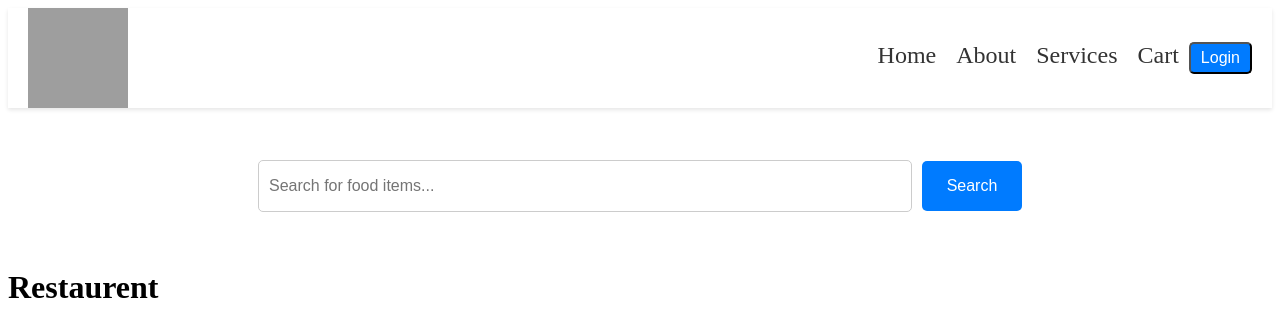
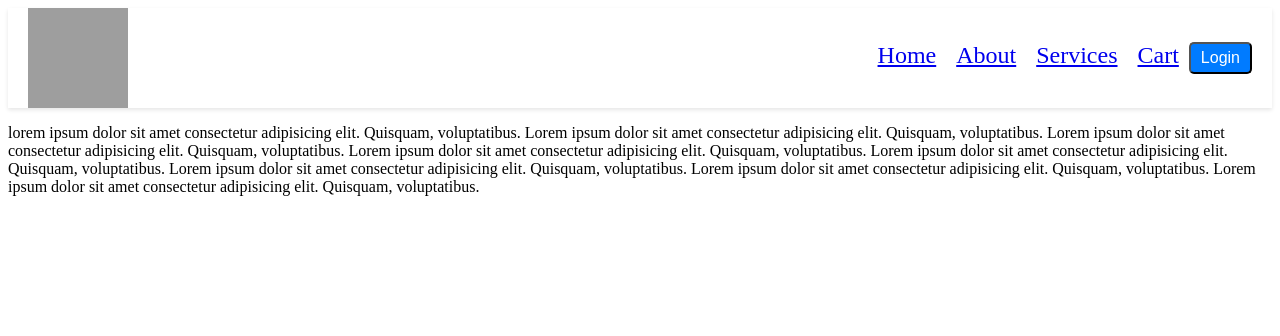
Before and after one commit to Vivekch05/Hunger, a React (Vite) app: page /about in a window 1280 px wide. Shown: the top 336 px of the page. Built offline with nearby package versions, Linux system fonts and the light colour scheme; no server answers; grey boxes are pictures that could not be loaded.

Commit message:
handled routing error component and shimmer ui

```diff
--- a/App.js
+++ b/App.js
@@ -1,18 +1,49 @@
 import React from 'react';
 import ReactDOM from 'react-dom/client';
-import Logo from './src/Components/Header/Logo';
-import Navigation from './src/Components/Header/Navigation';
 import Body from './src/Components/Body';
 import Header from './src/Components/Header';
+import About from './src/Components/Header/Navigation/About';
+import Services from './src/Components/Header/Navigation/Services';
+import Cart from './src/Components/Header/Navigation/Cart';
+import Home from './src/Components/Header/Navigation/Home';
+import { createBrowserRouter, Outlet, RouterProvider } from 'react-router';
+import Error from './src/Components/Error';
 
 const App = () => {
   return (
     <div className='app'>
       <Header />
-      <Body />
+      <Outlet />
     </div>
   );
 }
 
+const appRouter = createBrowserRouter([
+  {
+    errorElement: <Error />,
+    path: '/',
+    element: <App />,
+    children: [
+      {
+        path: '/',
+        element: <Body />
+      },
+      {
+        path: '/about',
+        element: <About />
+      },
+      {
+        path: '/services',
+        element: <Services />
+      },
+      {
+        path: '/cart',
+        element: <Cart />
+      }]
+  }
+]);
 const root = ReactDOM.createRoot(document.getElementById('root'));
-root.render(App());
+root.render(
+  <RouterProvider router={appRouter} />
+
+);
--- a/src/Components/Body/Restaurent/index.js
+++ b/src/Components/Body/Restaurent/index.js
@@ -1,6 +1,7 @@
 import React, { useEffect, useState } from 'react'
 import './index.scss'
 import Search from '../Search';
+import ShimmerUI from '../../ShimmerUI';
 const Restaurent = () => {
     const [restaurentData, setRestaurentData] = useState([]);
     const [filteredRestaurentData, setFilteredRestaurentData] = useState([]);
@@ -29,7 +30,7 @@ const Restaurent = () => {
         fetchData()
     }, [])
 
-    return (
+    return filteredRestaurentData?.length ===0?<ShimmerUI/>:(
         <div className='restaurent'>
             <Search handleSearch={handleSearch} setSearchText={setSearchText} searchText={searchText} />
             <h1>Restaurent</h1>
--- /dev/null
+++ b/src/Components/Error/index.js
@@ -0,0 +1,15 @@
+import React from 'react'
+import { useRouteError } from 'react-router'
+import './index.scss'
+const Error = () => {
+    console.log(useRouteError())
+    const routerError = useRouteError()
+    return (
+        <div>
+            <h1>Error Page {routerError?.status} {routerError?.statusText} </h1>
+            <h2>{routerError?.data}</h2>
+        </div>
+    )
+}
+
+export default Error
--- /dev/null
+++ b/src/Components/Error/index.scss
@@ -0,0 +1,3 @@
+h1{
+    color:red
+}
--- /dev/null
+++ b/src/Components/Header/Navigation/About/index.js
@@ -0,0 +1,20 @@
+import React from 'react'
+
+const About = () => {
+  return (
+    <div>
+        <p>
+            lorem ipsum dolor sit amet consectetur adipisicing elit. Quisquam, voluptatibus.
+            Lorem ipsum dolor sit amet consectetur adipisicing elit. Quisquam, voluptatibus.
+            Lorem ipsum dolor sit amet consectetur adipisicing elit. Quisquam, voluptatibus.
+            Lorem ipsum dolor sit amet consectetur adipisicing elit. Quisquam, voluptatibus.
+            Lorem ipsum dolor sit amet consectetur adipisicing elit. Quisquam, voluptatibus.
+            Lorem ipsum dolor sit amet consectetur adipisicing elit. Quisquam, voluptatibus.
+            Lorem ipsum dolor sit amet consectetur adipisicing elit. Quisquam, voluptatibus.
+            Lorem ipsum dolor sit amet consectetur adipisicing elit. Quisquam, voluptatibus.
+        </p>
+    </div>
+  )
+}
+
+export default About
--- /dev/null
+++ b/src/Components/Header/Navigation/Cart/index.js
@@ -0,0 +1,9 @@
+import React from 'react'
+
+const Cart = () => {
+  return (
+    <div>Cart</div>
+  )
+}
+
+export default Cart
--- /dev/null
+++ b/src/Components/Header/Navigation/Home/index.js
@@ -0,0 +1,9 @@
+import React from 'react'
+
+const Home = () => {
+  return (
+    <div>Home</div>
+  )
+}
+
+export default Home
--- /dev/null
+++ b/src/Components/Header/Navigation/Services/index.js
@@ -0,0 +1,9 @@
+import React from 'react'
+
+const Services = () => {
+  return (
+    <div>Services</div>
+  )
+}
+
+export default Services
--- a/src/Components/Header/Navigation/index.js
+++ b/src/Components/Header/Navigation/index.js
@@ -1,15 +1,20 @@
 import React, { useState } from 'react'
 import './index.scss'
+import { Link } from 'react-router';
 const Navigation = () => {
   const [isLoggedIn, setIsLoggedIn] = useState(false);
   return (
     <>
       <ul className='nav'>
-        <li className='nav-item'>Home</li>
-        <li className='nav-item'>About</li>
-        <li className='nav-item'>Services</li>
-        <li className='nav-item'>Cart</li>
-      <button className='nav-btn' onClick={()=>setIsLoggedIn(!isLoggedIn)}>{isLoggedIn ? 'Logout' : 'Login'}</button>
+        <li className='nav-item'>
+          <Link to='/'>Home</Link></li>
+        <li className='nav-item'>
+          <Link to='/about'>About</Link></li>
+        <li className='nav-item'>
+          <Link to='/services'>Services</Link></li>
+        <li className='nav-item'>
+          <Link to='/cart'>Cart</Link></li>
+        <button className='nav-btn' onClick={() => setIsLoggedIn(!isLoggedIn)}>{isLoggedIn ? 'Logout' : 'Login'}</button>
       </ul>
     </>
   )
--- /dev/null
+++ b/src/Components/ShimmerUI/index.js
@@ -0,0 +1,14 @@
+import React from 'react'
+import './index.scss'
+const ShimmerUI = () => {
+    return (
+        <div className='shimmer'>
+            {[1, 2, 3, 4, 5, 6, 7, 8, 9, 10, 11, 12, 13, 14, 15].map((item) => (
+                <div className='shimmer-card' key={item}>
+                </div>
+            ))}
+        </div>
+    )
+}
+
+export default ShimmerUI
--- /dev/null
+++ b/src/Components/ShimmerUI/index.scss
@@ -0,0 +1,35 @@
+.shimmer {
+    display: flex;
+    flex-direction: row;
+    flex-wrap: wrap;
+    gap: 1rem;
+    justify-content: center;
+    align-items: center;
+    margin: 0.5rem auto;
+    width: 100%;
+    margin-top: 200px;
+
+    .shimmer-card {
+        display: flex;
+        flex-direction: column;
+        justify-content: center;
+        align-items: center;
+        width: 300px;
+        height: 450px;
+        background-color: lightgray;
+        border-radius: 10px;
+        box-shadow: 0 2px 4px rgba(0, 0, 0, 0.1);
+        padding: 1rem;
+        text-align: center;
+        overflow: hidden;
+
+        :hover {
+            transform: scale(1.05);
+            transition: all 0.3s ease;
+            border: 2px solid black;
+            box-shadow: 0 4px 8px rgba(0, 0, 0, 0.2);
+            cursor: pointer;
+        }
+
+    }
+}
```
Also changed, not shown: package.json (+12 -3 lines).
